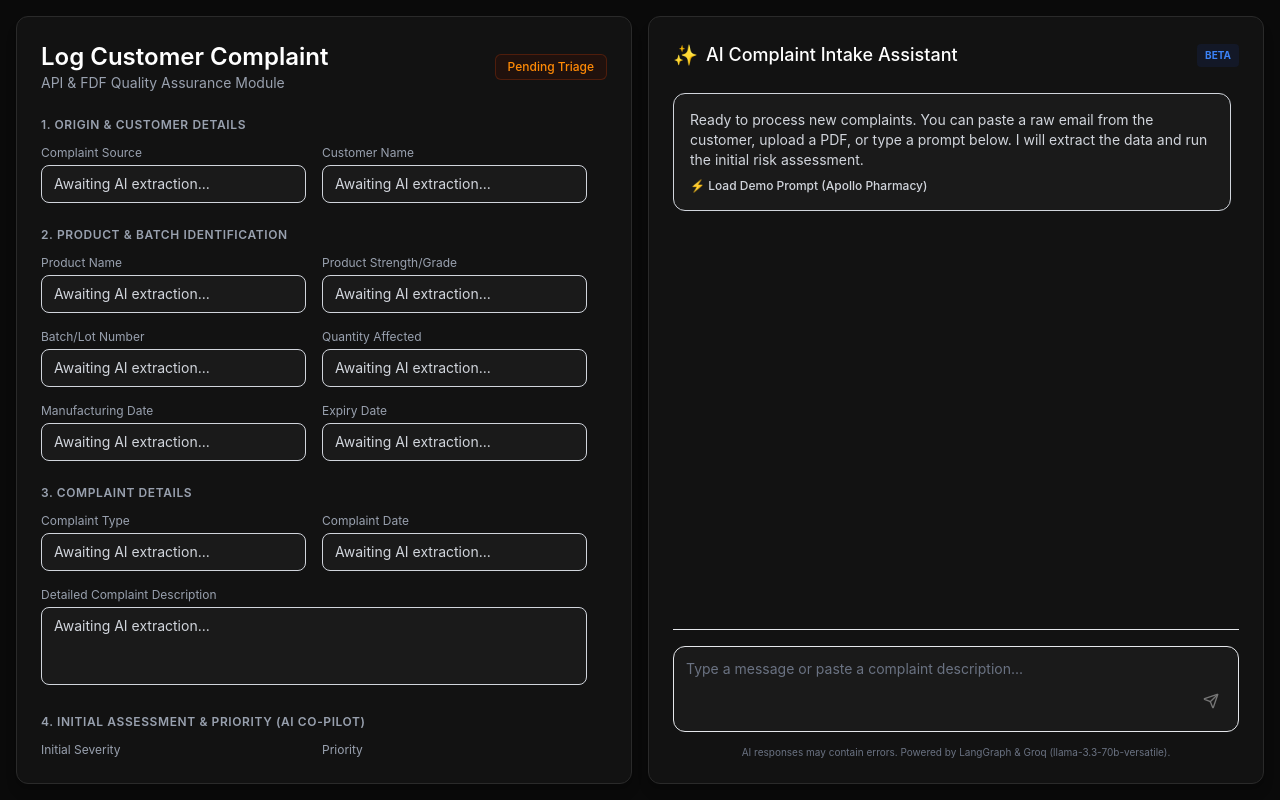
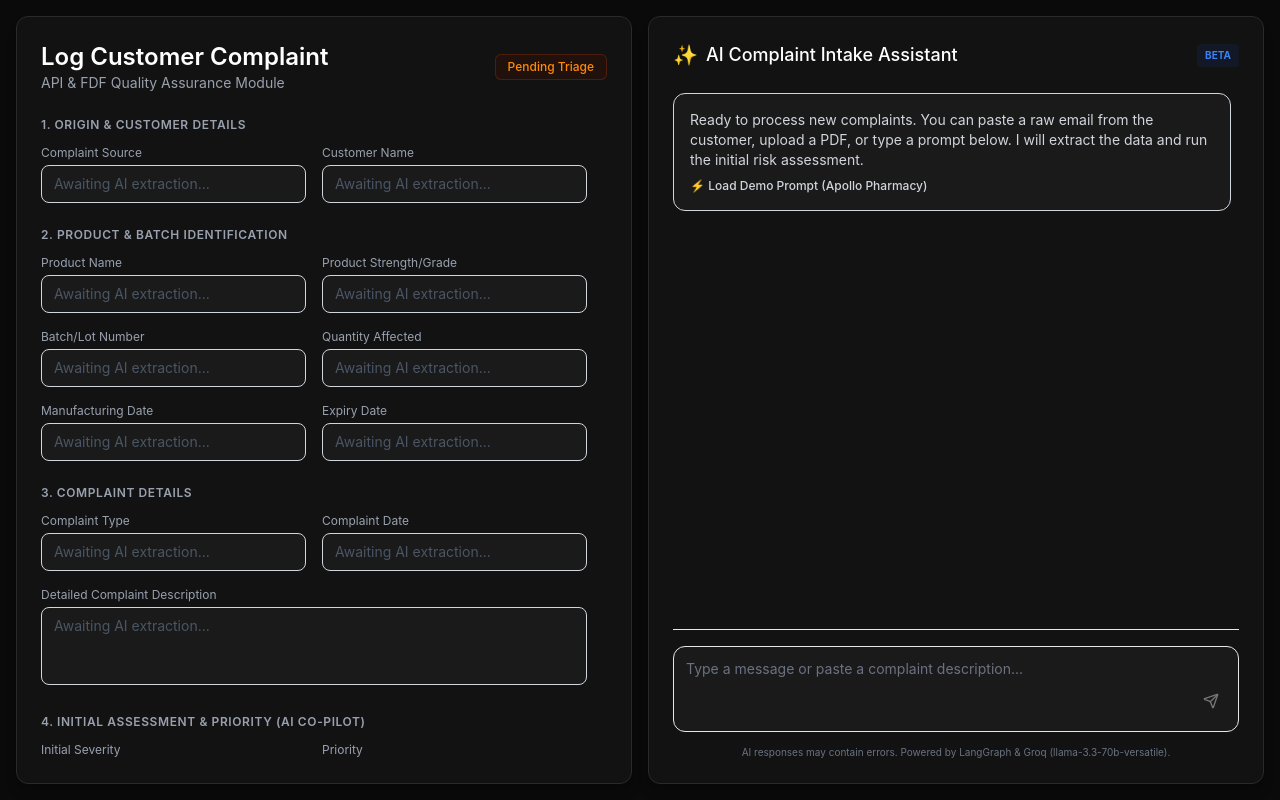
Before and after one commit to Atharv-Bandekar/Aivoa-Complaint-System, a React app in the folder frontend/: page / in a window 1280 px wide. Built offline with nearby package versions, Linux system fonts and the light colour scheme; the HTML template or start-up script is replaced by a standard one.

Commit message:
style(frontend): implement native HTML placeholders for empty form states

```diff
--- a/frontend/src/components/ComplaintForm.jsx
+++ b/frontend/src/components/ComplaintForm.jsx
@@ -5,7 +5,7 @@
 /**
  * ComplaintForm Component
  * Renders the read-only QMS form fields mapped directly to the Redux global state.
- * Arranged with symmetrical spacing and proper clearance from the scrollbar.
+ * Arranged with symmetrical spacing and proper faded placeholders.
  */
 const ComplaintForm = () => {
   const complaintData = useSelector((state) => state.complaint);
@@ -24,8 +24,9 @@
             <input
               type="text"
               readOnly
-              value={complaintData.complaint_source || 'Awaiting AI extraction...'}
-              className="w-full bg-[#1A1A1A] border border-borderDark rounded-lg px-3 py-2 text-gray-300 focus:outline-none cursor-default"
+              value={complaintData.complaint_source || ''}
+              placeholder="Awaiting AI extraction..."
+              className="w-full bg-[#1A1A1A] border border-borderDark rounded-lg px-3 py-2 text-gray-300 placeholder-gray-600 focus:outline-none cursor-default"
             />
           </div>
           <div>
@@ -33,8 +34,9 @@
             <input
               type="text"
               readOnly
-              value={complaintData.customer_name || 'Awaiting AI extraction...'}
-              className="w-full bg-[#1A1A1A] border border-borderDark rounded-lg px-3 py-2 text-gray-300 focus:outline-none cursor-default"
+              value={complaintData.customer_name || ''}
+              placeholder="Awaiting AI extraction..."
+              className="w-full bg-[#1A1A1A] border border-borderDark rounded-lg px-3 py-2 text-gray-300 placeholder-gray-600 focus:outline-none cursor-default"
             />
           </div>
         </div>
@@ -51,8 +53,9 @@
             <input
               type="text"
               readOnly
-              value={complaintData.product_name || 'Awaiting AI extraction...'}
-              className="w-full bg-[#1A1A1A] border border-borderDark rounded-lg px-3 py-2 text-gray-300 focus:outline-none cursor-default"
+              value={complaintData.product_name || ''}
+              placeholder="Awaiting AI extraction..."
+              className="w-full bg-[#1A1A1A] border border-borderDark rounded-lg px-3 py-2 text-gray-300 placeholder-gray-600 focus:outline-none cursor-default"
             />
           </div>
           <div>
@@ -60,8 +63,9 @@
             <input
               type="text"
               readOnly
-              value={complaintData.product_strength_grade || 'Awaiting AI extraction...'}
-              className="w-full bg-[#1A1A1A] border border-borderDark rounded-lg px-3 py-2 text-gray-300 focus:outline-none cursor-default"
+              value={complaintData.product_strength_grade || ''}
+              placeholder="Awaiting AI extraction..."
+              className="w-full bg-[#1A1A1A] border border-borderDark rounded-lg px-3 py-2 text-gray-300 placeholder-gray-600 focus:outline-none cursor-default"
             />
           </div>
           <div>
@@ -69,8 +73,9 @@
             <input
               type="text"
               readOnly
-              value={complaintData.batch_lot_number || 'Awaiting AI extraction...'}
-              className="w-full bg-[#1A1A1A] border border-borderDark rounded-lg px-3 py-2 text-gray-300 focus:outline-none cursor-default"
+              value={complaintData.batch_lot_number || ''}
+              placeholder="Awaiting AI extraction..."
+              className="w-full bg-[#1A1A1A] border border-borderDark rounded-lg px-3 py-2 text-gray-300 placeholder-gray-600 focus:outline-none cursor-default"
             />
           </div>
           <div>
@@ -78,8 +83,9 @@
             <input
               type="text"
               readOnly
-              value={complaintData.quantity_affected || 'Awaiting AI extraction...'}
-              className="w-full bg-[#1A1A1A] border border-borderDark rounded-lg px-3 py-2 text-gray-300 focus:outline-none cursor-default"
+              value={complaintData.quantity_affected || ''}
+              placeholder="Awaiting AI extraction..."
+              className="w-full bg-[#1A1A1A] border border-borderDark rounded-lg px-3 py-2 text-gray-300 placeholder-gray-600 focus:outline-none cursor-default"
             />
           </div>
           <div>
@@ -87,8 +93,9 @@
             <input
               type="text"
               readOnly
-              value={complaintData.manufacturing_date || 'Awaiting AI extraction...'}
-              className="w-full bg-[#1A1A1A] border border-borderDark rounded-lg px-3 py-2 text-gray-300 focus:outline-none cursor-default"
+              value={complaintData.manufacturing_date || ''}
+              placeholder="Awaiting AI extraction..."
+              className="w-full bg-[#1A1A1A] border border-borderDark rounded-lg px-3 py-2 text-gray-300 placeholder-gray-600 focus:outline-none cursor-default"
             />
           </div>
           <div>
@@ -96,8 +103,9 @@
             <input
               type="text"
               readOnly
-              value={complaintData.expiry_date || 'Awaiting AI extraction...'}
-              className="w-full bg-[#1A1A1A] border border-borderDark rounded-lg px-3 py-2 text-gray-300 focus:outline-none cursor-default"
+              value={complaintData.expiry_date || ''}
+              placeholder="Awaiting AI extraction..."
+              className="w-full bg-[#1A1A1A] border border-borderDark rounded-lg px-3 py-2 text-gray-300 placeholder-gray-600 focus:outline-none cursor-default"
             />
           </div>
         </div>
@@ -115,8 +123,9 @@
               <input
                 type="text"
                 readOnly
-                value={complaintData.complaint_type || 'Awaiting AI extraction...'}
-                className="w-full bg-[#1A1A1A] border border-borderDark rounded-lg px-3 py-2 text-gray-300 focus:outline-none cursor-default"
+                value={complaintData.complaint_type || ''}
+                placeholder="Awaiting AI extraction..."
+                className="w-full bg-[#1A1A1A] border border-borderDark rounded-lg px-3 py-2 text-gray-300 placeholder-gray-600 focus:outline-none cursor-default"
               />
             </div>
             <div>
@@ -124,8 +133,9 @@
               <input
                 type="text"
                 readOnly
-                value={complaintData.complaint_date || 'Awaiting AI extraction...'}
-                className="w-full bg-[#1A1A1A] border border-borderDark rounded-lg px-3 py-2 text-gray-300 focus:outline-none cursor-default"
+                value={complaintData.complaint_date || ''}
+                placeholder="Awaiting AI extraction..."
+                className="w-full bg-[#1A1A1A] border border-borderDark rounded-lg px-3 py-2 text-gray-300 placeholder-gray-600 focus:outline-none cursor-default"
               />
             </div>
           </div>
@@ -134,8 +144,9 @@
             <textarea
               readOnly
               rows={3}
-              value={complaintData.detailed_complaint_description || 'Awaiting AI extraction...'}
-              className="w-full bg-[#1A1A1A] border border-borderDark rounded-lg px-3 py-2 text-gray-300 focus:outline-none cursor-default resize-none"
+              value={complaintData.detailed_complaint_description || ''}
+              placeholder="Awaiting AI extraction..."
+              className="w-full bg-[#1A1A1A] border border-borderDark rounded-lg px-3 py-2 text-gray-300 placeholder-gray-600 focus:outline-none cursor-default resize-none"
             />
           </div>
         </div>
@@ -152,8 +163,9 @@
             <input
               type="text"
               readOnly
-              value={complaintData.initial_severity || 'Awaiting AI extraction...'}
-              className="w-full bg-[#1A1A1A] border border-borderDark rounded-lg px-3 py-2 text-blue-400 font-medium focus:outline-none cursor-default"
+              value={complaintData.initial_severity || ''}
+              placeholder="Awaiting AI extraction..."
+              className="w-full bg-[#1A1A1A] border border-borderDark rounded-lg px-3 py-2 text-blue-400 font-medium placeholder-gray-600 focus:outline-none cursor-default"
             />
           </div>
           <div>
@@ -161,8 +173,9 @@
             <input
               type="text"
               readOnly
-              value={complaintData.priority || 'Awaiting AI extraction...'}
-              className="w-full bg-[#1A1A1A] border border-borderDark rounded-lg px-3 py-2 text-blue-400 font-medium focus:outline-none cursor-default"
+              value={complaintData.priority || ''}
+              placeholder="Awaiting AI extraction..."
+              className="w-full bg-[#1A1A1A] border border-borderDark rounded-lg px-3 py-2 text-blue-400 font-medium placeholder-gray-600 focus:outline-none cursor-default"
             />
           </div>
         </div>
@@ -171,8 +184,9 @@
           <textarea
             readOnly
             rows={2}
-            value={complaintData.suggested_next_action || 'Awaiting AI extraction...'}
-            className="w-full bg-[#1A1A1A] border border-borderDark rounded-lg px-3 py-2 text-gray-300 focus:outline-none cursor-default resize-none"
+            value={complaintData.suggested_next_action || ''}
+            placeholder="Awaiting AI extraction..."
+            className="w-full bg-[#1A1A1A] border border-borderDark rounded-lg px-3 py-2 text-gray-300 placeholder-gray-600 focus:outline-none cursor-default resize-none"
           />
         </div>
       </div>
```
